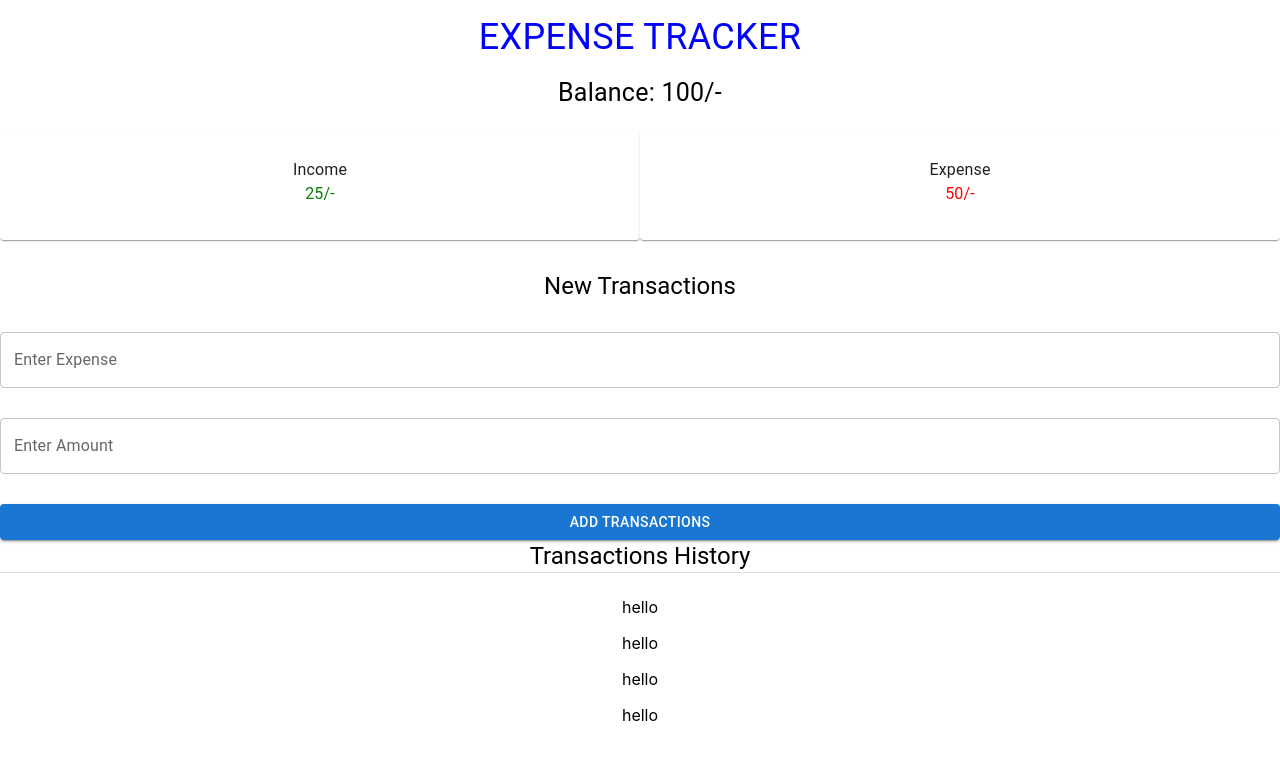
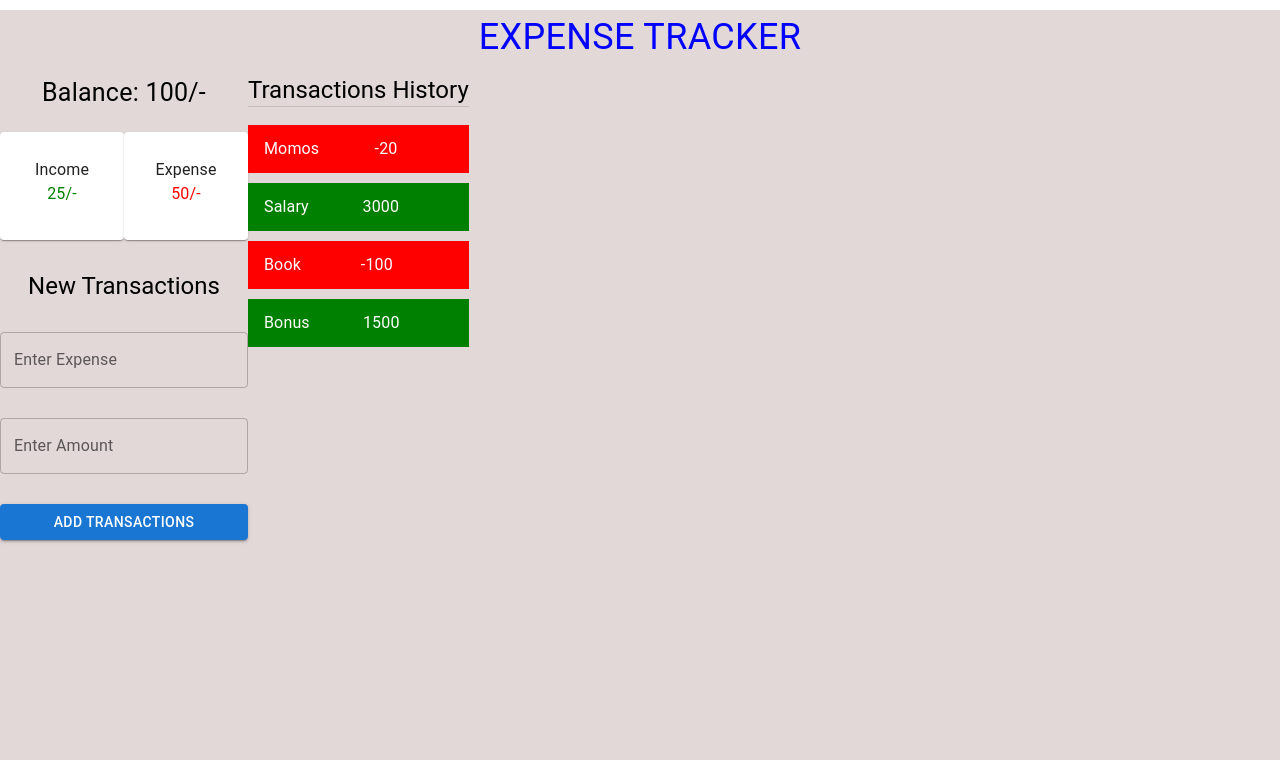
Before and after one commit to akashisonlinenow/expense-tracker, a React (Create React App) app: page / in a window 1280 px wide. Shown: the top 760 px of the page. Built offline with nearby package versions, Linux system fonts and the light colour scheme.

Commit message:
build in progress

```diff
--- a/src/App.css
+++ b/src/App.css
@@ -1,5 +1,7 @@
 .App {
   text-align: center;
+  background-color: #e3d8d8;
+  height: 100vh;
 }
 
 .App-logo {
--- a/src/App.js
+++ b/src/App.js
@@ -12,11 +12,16 @@ const Header = styled(Typography)`
   margin: 10px 0;
   font-size: 36px;
   color: blue;
-  text-transform: uppercase;`
+  text-transform: uppercase;
+`
+
+const Component = styled(Box)`
+  display: flex;
+`
 
 function App() {
 
-  const [transactions, setTransactions] = useState([
+  const [transaction, setTransactions] = useState([
     { id: 1, text: "Momos", amount: -20 },
     { id: 2, text: "Salary", amount: 3000 },
     { id: 3, text: "Book", amount: -100 },
@@ -28,16 +33,16 @@ function App() {
   return (
     <Box className="App">
       <Header>Expense Tracker</Header>
-      <Box>
+      <Component>
         <Box>
           <Balance />
           <ExpenseCard />
           <NewTransactions />
         </Box>
         <Box>
-          <Transactions transactions={transactions} />
+          <Transactions transactions={transaction} />
         </Box>
-      </Box>
+      </Component>
     </Box>
   );
 }
--- /dev/null
+++ b/src/components/Transaction.jsx
@@ -0,0 +1,20 @@
+import { ListItem, ListItemText, styled } from '@mui/material'
+import React from 'react'
+
+const Detail = styled(ListItem)`
+  margin-top: 10px;
+`
+
+const Transaction = ({ transaction }) => {
+
+  const color = transaction.amount > 0 ? 'Green' : 'Red';
+
+  return (
+    <Detail style={{ background: `${color}`, color: '#fff' }}>
+      <ListItemText>{transaction.text}</ListItemText>
+      <ListItemText>{transaction.amount}</ListItemText>
+    </Detail>
+  )
+}
+
+export default Transaction
--- a/src/components/Transactions.jsx
+++ b/src/components/Transactions.jsx
@@ -1,5 +1,6 @@
 import { Box, Divider, List, Typography } from '@mui/material'
 import React from 'react'
+import Transaction from './Transaction'
 
 const Transactions = ({ transactions }) => {
     return (
@@ -9,7 +10,7 @@ const Transactions = ({ transactions }) => {
             <List>
                 {
                     transactions.map(transaction => (
-                        <p> hello</p>
+                        <Transaction transaction={transaction} />
                     ))
                 }
             </List>
```
Also changed, not shown: src/components/Transation.jsx (deleted).
